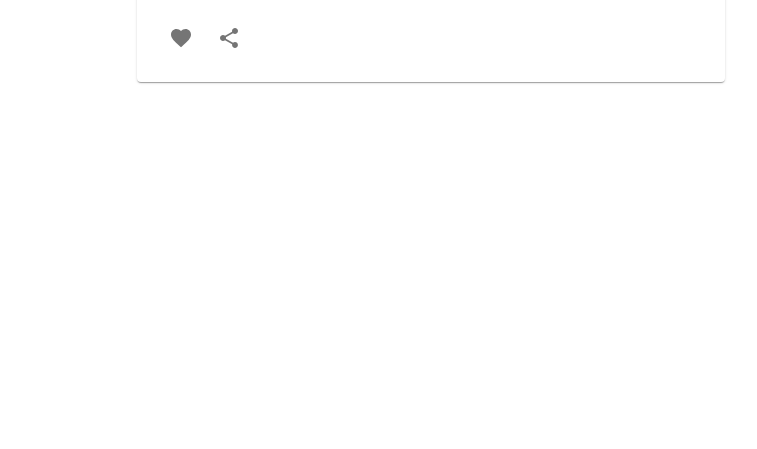
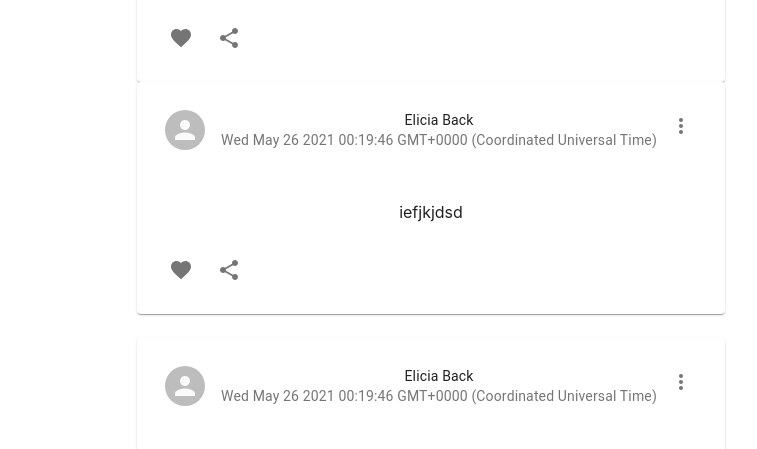
Before and after one commit to eliciaB/Backstagram, a React (Create React App) app: page / in a window 1280 px wide. Shown: the part 503-952 px from the top of the page, without its empty margins (209-966 px from the left). Before the commit the page ends 800 px from the top, so only its background shows below. Built offline with nearby package versions, Linux system fonts and the light colour scheme.

Commit message:
Set up for displaying a list of instaPost

```diff
--- a/src/components/InstaPostPage.js
+++ b/src/components/InstaPostPage.js
@@ -1,6 +1,7 @@
 import React from 'react'
 import InstaPostForm from './InstaPostForm'
 import InstaPost from './InstaPost'
+import Grid from '@material-ui/core/Grid'
 
 /**
  * this is a react component created as a function
@@ -16,6 +17,25 @@ function InstaPostPage() {
         name: "Elicia Back",
         time: new Date().toString()
     })
+
+    const [instaPostList, setInstaPostList] = React.useState([
+       {
+            id: 0,
+            caption: "iefjkjdsd",
+            imgURL: "",
+            liked: false,
+            name: "Elicia Back",
+            time: new Date().toString()
+        },
+        {
+            id: 1,
+            caption: "jfojlak",
+            imgURL: "",
+            liked: false,
+            name: "Elicia Back",
+            time: new Date().toString()
+        },
+    ])
 
     function addInstaPost(newPostImgURL, newPostCaption) {
         setNewPost({
@@ -35,6 +55,19 @@ function InstaPostPage() {
         <div>
             <InstaPostForm addInstaPost={addInstaPost}/>
             <InstaPost instaPostJSON={newPost} />
+            <Grid container alignItems="center" direction="column"  justify="flex-start" spacing={3}>
+                {
+                    instaPostList.map(
+                        (instaPostJSONFromList)=>{
+                            return (
+                                <Grid item>
+                                    <InstaPost instaPostJSON={instaPostJSONFromList}/>
+                                </Grid>
+                            )
+                        }
+                    )
+                }
+            </Grid>
         </div>
     )
 }
```
